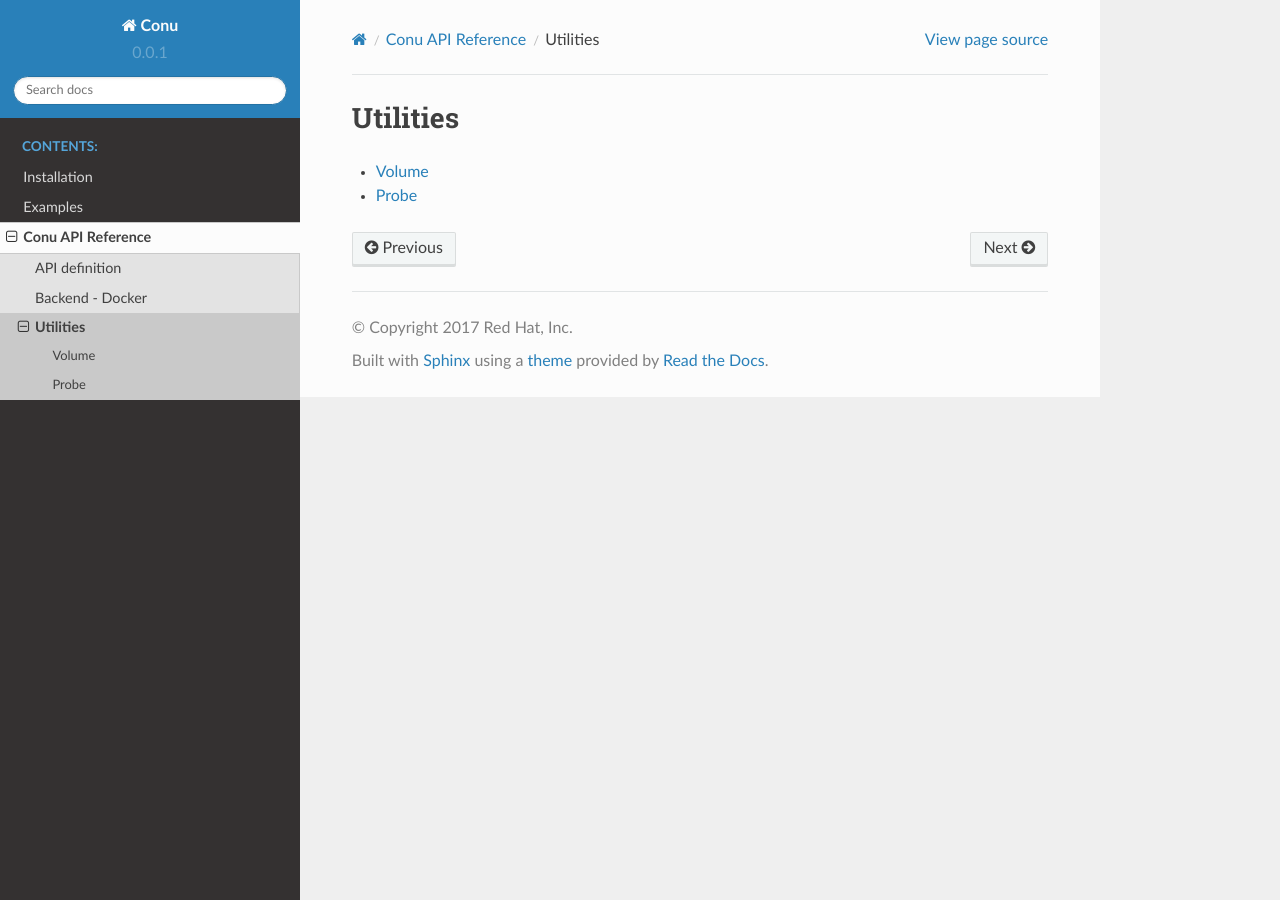
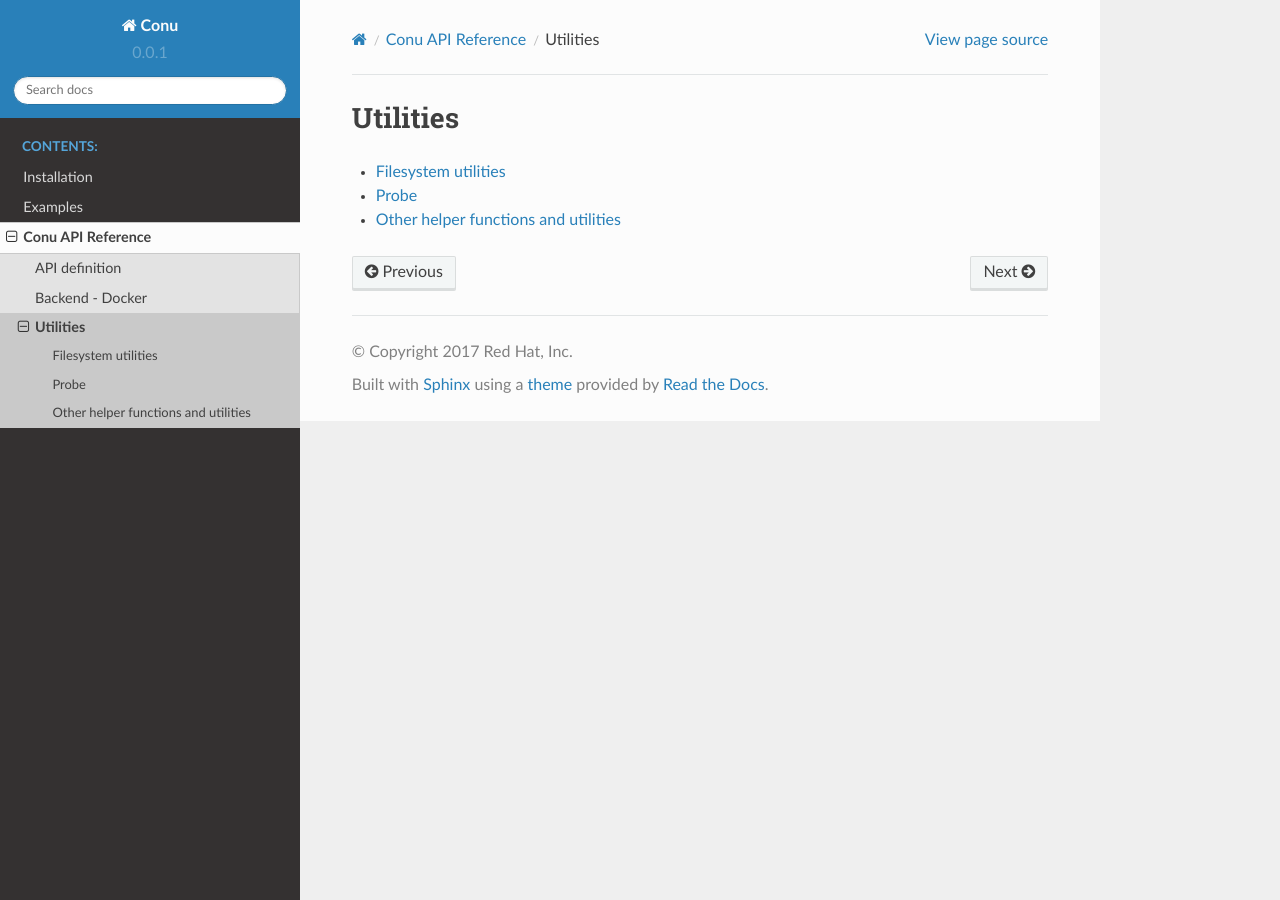
Before and after one commit to user-cont/conu, a Sphinx documentation site: the page built from docs/source/reference/util_index.rst, in a window 1280 px wide. Built offline with Sphinx 7.4.7 and the Read the Docs theme 2.0.0, drawn with Linux system fonts in a browser that asks for light colours.

Commit message:
Directory class - update documentation

```diff
--- /dev/null
+++ b/docs/requirements.txt
@@ -0,0 +1,2 @@
+# Documentation requirements
+# Now exists for future cases and to clear up confusion between project and documentation dependencies
--- a/docs/source/reference/api_index.rst
+++ b/docs/source/reference/api_index.rst
@@ -6,4 +6,4 @@
 
    image.rst
    container.rst
-   filesystem.rst
+   filesystem_api.rst
--- /dev/null
+++ b/docs/source/reference/other.rst
@@ -0,0 +1,6 @@
+Other helper functions and utilities
+=====================================
+
+.. automodule:: conu.utils
+   :members:
+   :exclude-members: Probe, Directory
--- /dev/null
+++ b/docs/source/reference/util_filesystem.rst
@@ -0,0 +1,5 @@
+Filesystem utilities
+=====================
+
+.. autoclass:: conu.utils.filesystem.Directory
+   :members:
--- a/docs/source/reference/util_index.rst
+++ b/docs/source/reference/util_index.rst
@@ -4,5 +4,6 @@
 .. toctree::
    :maxdepth: 2
 
-   volumes.rst
+   util_filesystem.rst
    probe.rst
+   other.rst
--- a/docs/source/reference/volumes.rst
+++ /dev/null
@@ -1,5 +0,0 @@
-Volume
-=======
-
-.. autoclass:: conu.utils.core.Volume
-   :members:
```
Also changed, not shown: docs/source/index.rst (+0 -7 lines), docs/source/reference/filesystem_api.rst (renamed from docs/source/reference/filesystem.rst), 1 other file.
